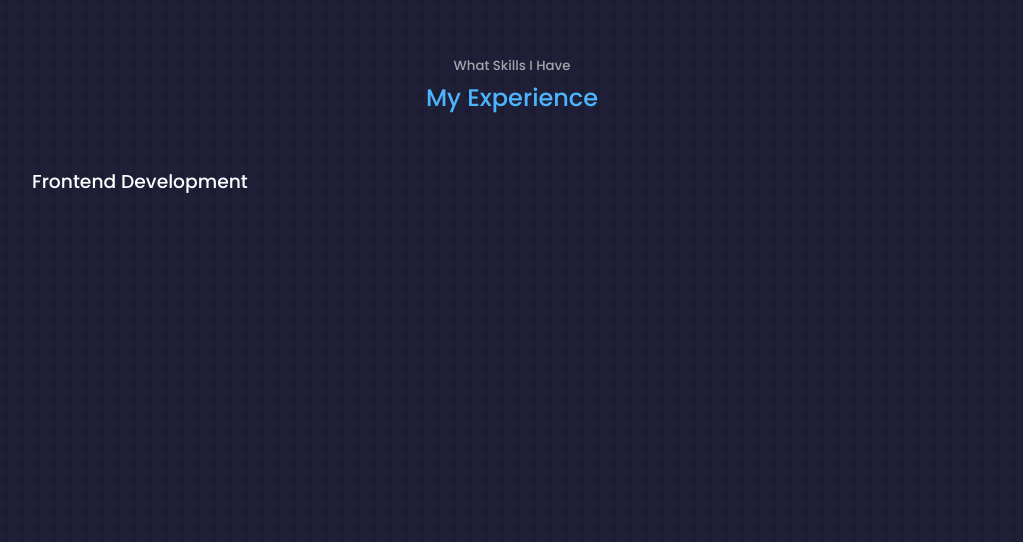
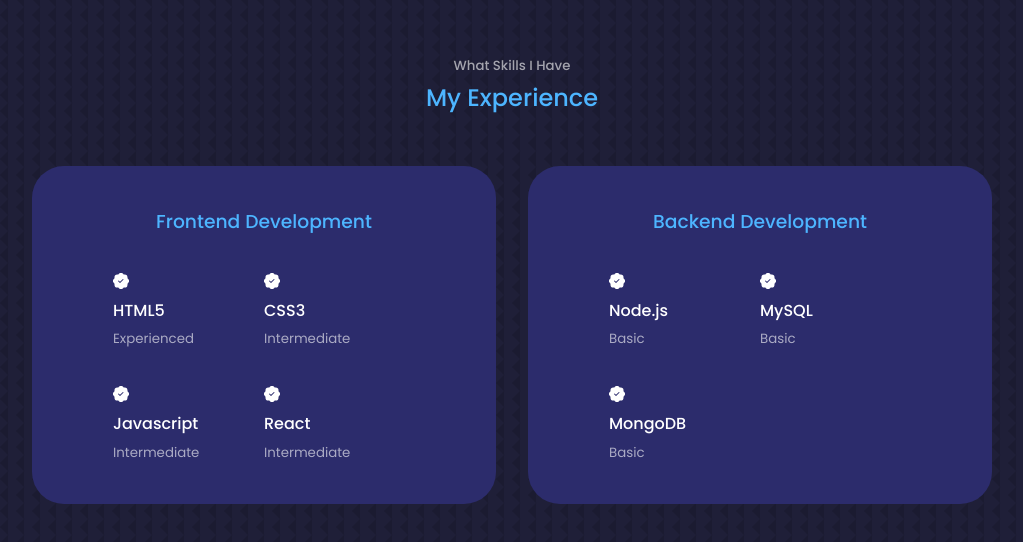
Before and after one commit to ntelio96/my-portfolio, a React (Create React App) app: page / in a window 1280 px wide. Shown: the part 1801-2343 px from the top of the page, without its empty margins (128-1151 px from the left). Built offline with nearby package versions, Linux system fonts and the light colour scheme.

Commit message:
experience almost complete

```diff
--- a/src/Components/Experience/Experience.jsx
+++ b/src/Components/Experience/Experience.jsx
@@ -1,5 +1,6 @@
 import React from 'react'
 import './experience.css'
+import {BsPatchCheckFill} from 'react-icons/bs'
 
 function Experience() {
   return (
@@ -11,11 +12,49 @@
         <div className='experience__frontend'>
           <h3>Frontend Development</h3>
           <div className="experience__content">
+            <article>
+              <BsPatchCheckFill/>
+              <h4>HTML5</h4>
+              <small className='text-light'>Experienced</small>
+            </article>
+            <article>
+              <BsPatchCheckFill/>
+              <h4>CSS3</h4>
+              <small className='text-light'>Intermediate</small>
+            </article>
+            <article>
+              <BsPatchCheckFill/>
+              <h4>Javascript</h4>
+              <small className='text-light'>Intermediate</small>
+            </article>
+            <article>
+              <BsPatchCheckFill/>
+              <h4>React</h4>
+              <small className='text-light'>Intermediate</small>
+            </article>
+          </div>
+        </div>
+        {/* Start of Backend */}
+        <div className='experience__backend'>
+        <h3>Backend Development</h3>
+          <div className="experience__content">
+            <article>
+              <BsPatchCheckFill/>
+              <h4>Node.js</h4>
+              <small className='text-light'>Basic</small>
+            </article>
+            <article>
+              <BsPatchCheckFill/>
+              <h4>MySQL</h4>
+              <small className='text-light'>Basic</small>
+            </article>
+            <article>
+              <BsPatchCheckFill/>
+              <h4>MongoDB</h4>
+              <small className='text-light'>Basic</small>
+            </article>
 
           </div>
-        </div>
-        <div className='experience__backend'>
-
         </div>
       </div>
     </section>
--- a/src/Components/Experience/experience.css
+++ b/src/Components/Experience/experience.css
@@ -0,0 +1,35 @@
+.experience__container{
+    display: grid;
+    grid-template-columns: 1fr 1fr;
+    gap: 2rem;
+}
+
+.experience__container > div {
+    background: var(--color-bg-variant);
+    padding: 2.4rem 5rem;
+    border-radius: 2rem;
+    border: 1px solid transparent;
+    transition: var(--transition);
+}
+
+.experience__container > div:hover {
+    background: transparent;
+    border-color: var(--color-primary-variant);
+}
+
+.experience__container > div h3 {
+    text-align: center;
+    margin-bottom: 2rem;
+    color: var(--color-primary);
+}
+
+.experience__content {
+    display: grid;
+    grid-template-columns: 1fr 1fr;
+    row-gap: 2rem;
+}
+
+.experience__details {
+    display: flex;
+
+}
```
